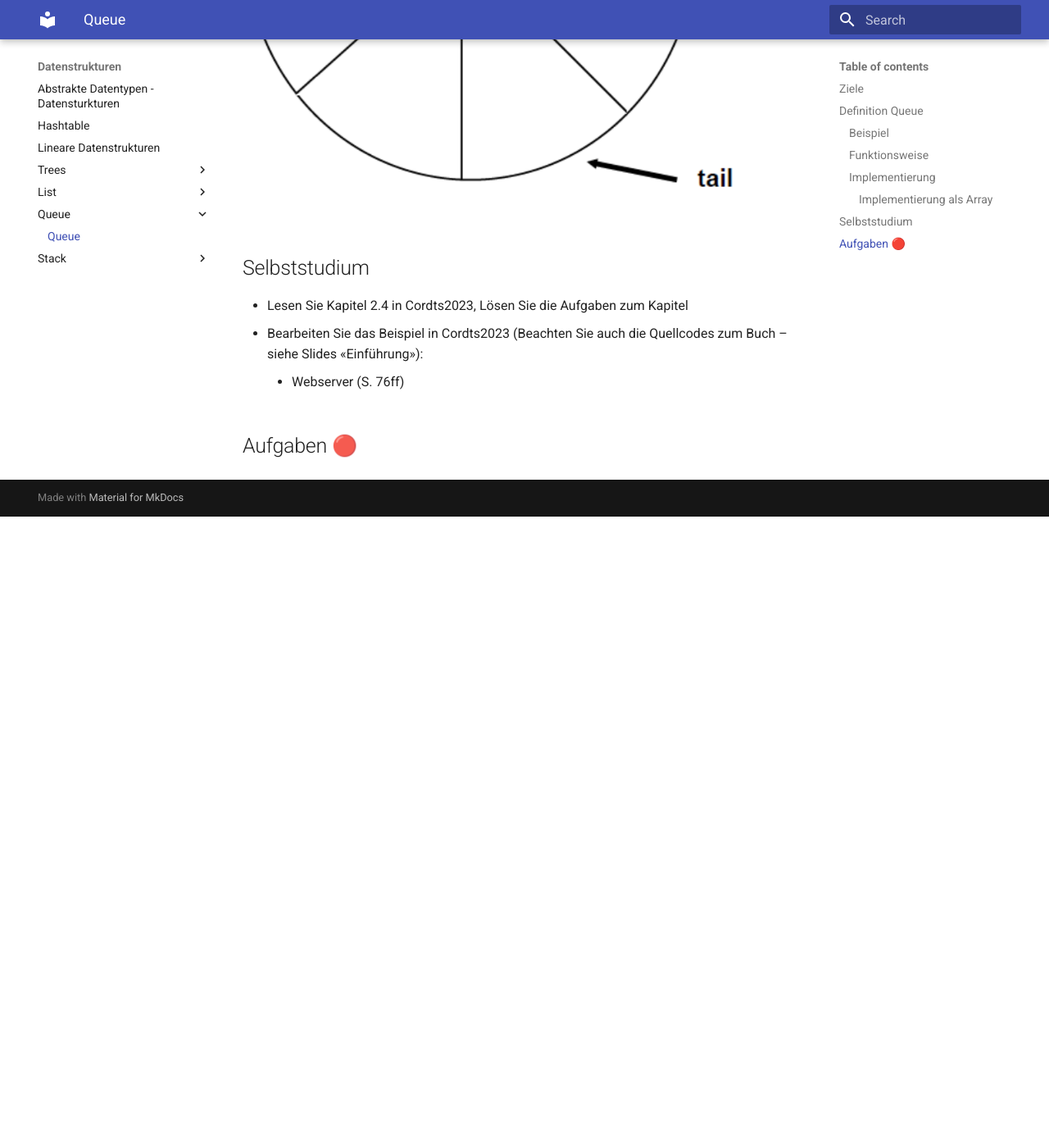
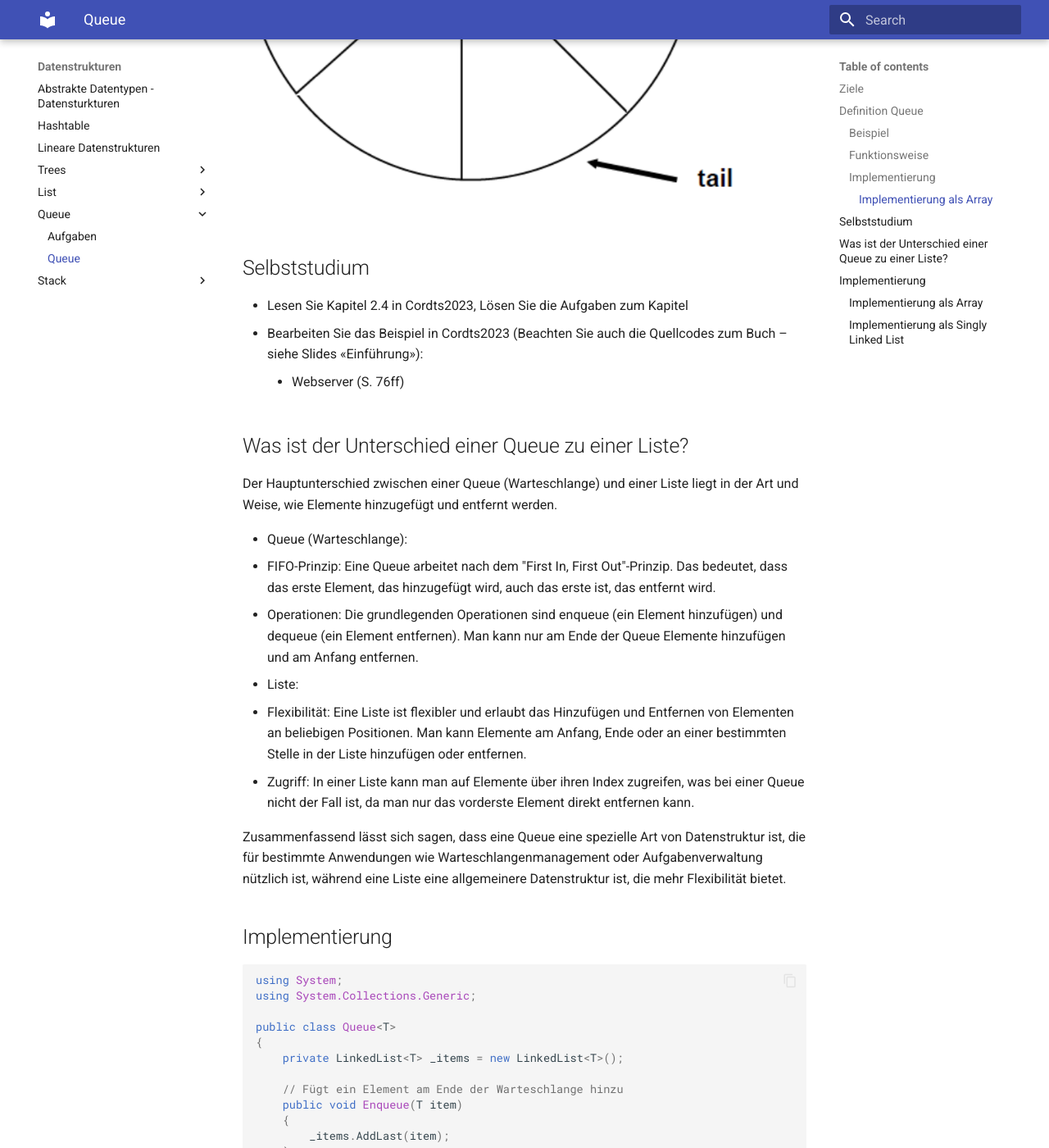
Before and after one commit to tsolenthaler/zbwAlgDs, an MkDocs documentation site: the page built from docs/datenstrukturen/queue/queue.md, in a window 1280 px wide and 1400 px high, scrolled down 4120 px. Shown: the whole window at 82% size. Built offline with MkDocs 1.6.1 and Material for MkDocs 9.7.7, drawn with Linux system fonts in a browser that asks for light colours; before the commit the page ends 4750 px from its top, so only the background shows below that; some of the changed text lies outside the part shown.

Commit message:
add documentation for queue data structure, including implementation examples and differences from lists

````diff
--- a/docs/datenstrukturen/queue/queue.md
+++ b/docs/datenstrukturen/queue/queue.md
@@ -13,7 +13,7 @@ hide:
 
 - [ ] Ich weiss, was eine Queue ist
 - [ ] Ich kennen den Unterschied einer Queue zu einer Liste
-- [ ] Ich weiss, wie Sie eine Queue implementieren können
+- [ ] Ich weiss, wie eine Queue implementiert wird
 
 ## Definition Queue
 
@@ -73,4 +73,233 @@ public int Count
 * Bearbeiten Sie das Beispiel in Cordts2023 (Beachten Sie auch die Quellcodes zum Buch – siehe Slides «Einführung»):
     * Webserver (S. 76ff)
 
-## Aufgaben 🔴
+## Was ist der Unterschied einer Queue zu einer Liste?
+
+Der Hauptunterschied zwischen einer Queue (Warteschlange) und einer Liste liegt in der Art und Weise, wie Elemente hinzugefügt und entfernt werden.
+
+* Queue (Warteschlange):
+  * FIFO-Prinzip: Eine Queue arbeitet nach dem "First In, First Out"-Prinzip. Das bedeutet, dass das erste Element, das hinzugefügt wird, auch das erste ist, das entfernt wird.
+  * Operationen: Die grundlegenden Operationen sind enqueue (ein Element hinzufügen) und dequeue (ein Element entfernen). Man kann nur am Ende der Queue Elemente hinzufügen und am Anfang entfernen.
+
+* Liste:
+  * Flexibilität: Eine Liste ist flexibler und erlaubt das Hinzufügen und Entfernen von Elementen an beliebigen Positionen. Man kann Elemente am Anfang, Ende oder an einer bestimmten Stelle in der Liste hinzufügen oder entfernen.
+  * Zugriff: In einer Liste kann man auf Elemente über ihren Index zugreifen, was bei einer Queue nicht der Fall ist, da man nur das vorderste Element direkt entfernen kann.
+
+Zusammenfassend lässt sich sagen, dass eine Queue eine spezielle Art von Datenstruktur ist, die für bestimmte Anwendungen wie Warteschlangenmanagement oder Aufgabenverwaltung nützlich ist, während eine Liste eine allgemeinere Datenstruktur ist, die mehr Flexibilität bietet.
+
+## Implementierung
+
+```C#
+using System;
+using System.Collections.Generic;
+
+public class Queue<T>
+{
+    private LinkedList<T> _items = new LinkedList<T>();
+
+    // Fügt ein Element am Ende der Warteschlange hinzu
+    public void Enqueue(T item)
+    {
+        _items.AddLast(item);
+    }
+
+    // Entfernt und gibt das Element am Anfang der Warteschlange zurück
+    public T Dequeue()
+    {
+        if (_items.Count == 0)
+        {
+            throw new InvalidOperationException("Die Warteschlange ist leer.");
+        }
+
+        T value = _items.First.Value;
+        _items.RemoveFirst();
+        return value;
+    }
+
+    // Gibt das Element am Anfang der Warteschlange zurück, ohne es zu entfernen
+    public T Peek()
+    {
+        if (_items.Count == 0)
+        {
+            throw new InvalidOperationException("Die Warteschlange ist leer.");
+        }
+
+        return _items.First.Value;
+    }
+
+    // Löscht alle Elemente aus der Warteschlange
+    public void Clear()
+    {
+        _items.Clear();
+    }
+
+    // Gibt die Anzahl der Elemente in der Warteschlange zurück
+    public int Count
+    {
+        get { return _items.Count; }
+    }
+}
+
+// Beispiel zur Verwendung der Queue
+public class Program
+{
+    public static void Main()
+    {
+        Queue<int> queue = new Queue<int>();
+
+        queue.Enqueue(1);
+        queue.Enqueue(2);
+        queue.Enqueue(3);
+
+        Console.WriteLine("Erstes Element: " + queue.Peek()); // Gibt 1 aus
+        Console.WriteLine("Anzahl der Elemente: " + queue.Count); // Gibt 3 aus
+
+        Console.WriteLine("Entferntes Element: " + queue.Dequeue()); // Gibt 1 aus
+        Console.WriteLine("Anzahl der Elemente nach Dequeue: " + queue.Count); // Gibt 2 aus
+
+        queue.Clear();
+        Console.WriteLine("Anzahl der Elemente nach Clear: " + queue.Count); // Gibt 0 aus
+    }
+}
+```
+
+### Implementierung als Array
+
+```C#
+using System;
+
+public class ArrayQueue<T>
+{
+    private T[] _items;
+    private int _head;
+    private int _tail;
+    private int _count;
+
+    public ArrayQueue(int capacity)
+    {
+        _items = new T[capacity];
+        _head = 0;
+        _tail = 0;
+        _count = 0;
+    }
+
+    public void Enqueue(T item)
+    {
+        if (_count == _items.Length)
+            throw new InvalidOperationException("Queue is full.");
+
+        _items[_tail] = item;
+        _tail = (_tail + 1) % _items.Length;
+        _count++;
+    }
+
+    public T Dequeue()
+    {
+        if (_count == 0)
+            throw new InvalidOperationException("Queue is empty.");
+
+        T item = _items[_head];
+        _items[_head] = default(T); // Optional: Clear the reference
+        _head = (_head + 1) % _items.Length;
+        _count--;
+        return item;
+    }
+
+    public T Peek()
+    {
+        if (_count == 0)
+            throw new InvalidOperationException("Queue is empty.");
+
+        return _items[_head];
+    }
+
+    public void Clear()
+    {
+        Array.Clear(_items, 0, _items.Length);
+        _head = 0;
+        _tail = 0;
+        _count = 0;
+    }
+
+    public int Count => _count;
+}
+```
+
+### Implementierung als Singly Linked List
+
+```C#
+using System;
+
+public class Node<T>
+{
+    public T Value;
+    public Node<T> Next;
+
+    public Node(T value)
+    {
+        Value = value;
+        Next = null;
+    }
+}
+
+public class SinglyLinkedListQueue<T>
+{
+    private Node<T> _head;
+    private Node<T> _tail;
+    private int _count;
+
+    public SinglyLinkedListQueue()
+    {
+        _head = null;
+        _tail = null;
+        _count = 0;
+    }
+
+    public void Enqueue(T item)
+    {
+        Node<T> newNode = new Node<T>(item);
+        if (_tail != null)
+        {
+            _tail.Next = newNode;
+        }
+        _tail = newNode;
+        if (_head == null)
+        {
+            _head = _tail;
+        }
+        _count++;
+    }
+
+    public T Dequeue()
+    {
+        if (_head == null)
+            throw new InvalidOperationException("Queue is empty.");
+
+        T value = _head.Value;
+        _head = _head.Next;
+        if (_head == null)
+        {
+            _tail = null; // Queue is now empty
+        }
+        _count--;
+        return value;
+    }
+
+    public T Peek()
+    {
+        if (_head == null)
+            throw new InvalidOperationException("Queue is empty.");
+
+        return _head.Value;
+    }
+
+    public void Clear()
+    {
+        _head = null;
+        _tail = null;
+        _count = 0;
+    }
+
+    public int Count => _count;
+}
+```
````
Also changed, not shown: docs/datenstrukturen/queue/aufgaben.md (added, +1 -0 lines).
